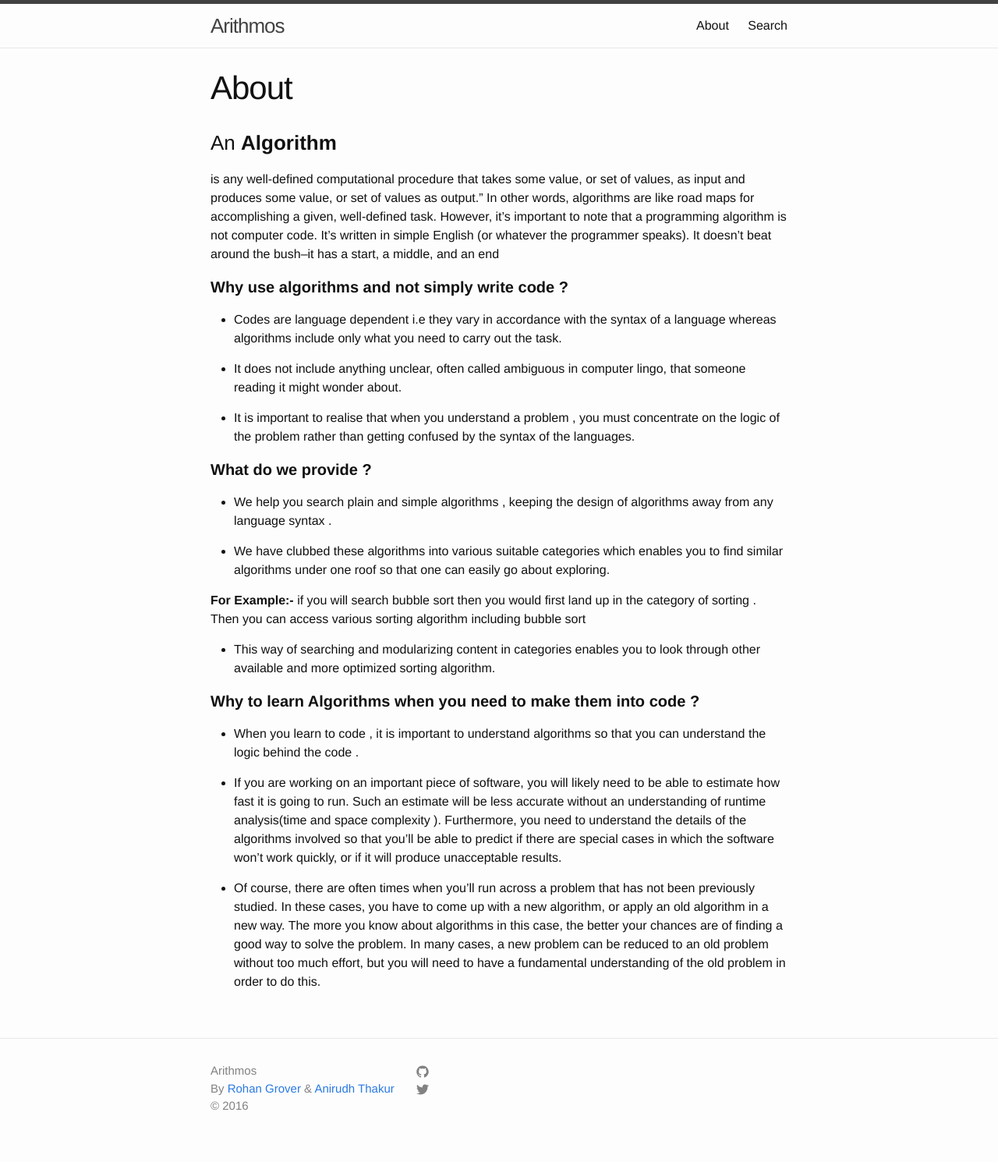
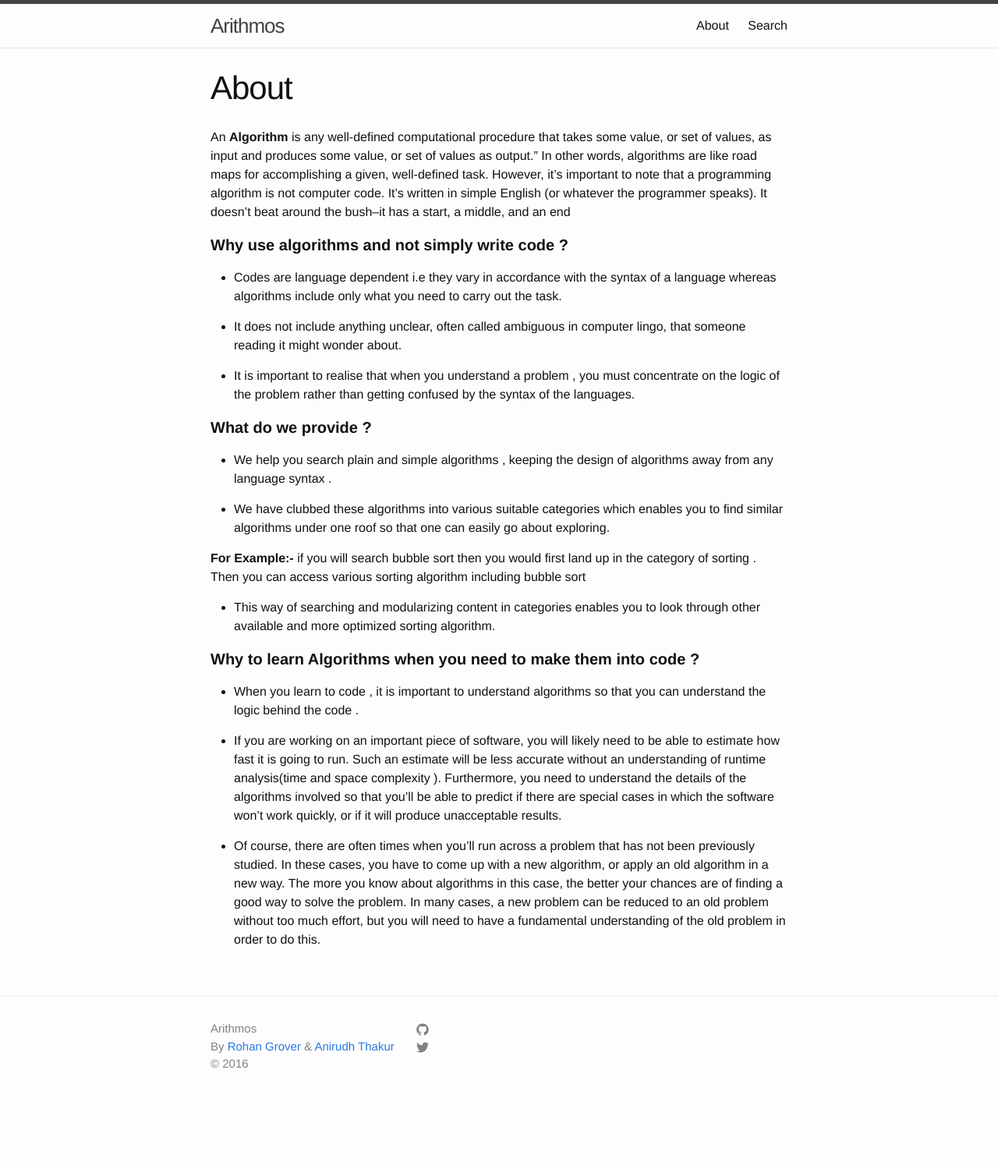
Before and after one commit to aarithmos/Algorithms, a Jekyll site: the page built from about.md, in a window 1280 px wide. Shown: the whole page at 78% size. Built offline with Jekyll 4.4.1, drawn with Linux system fonts in a browser that asks for light colours; after the commit the page ends 1436 px from its top, so only the background shows below that.

```diff
--- a/about.md
+++ b/about.md
@@ -4,8 +4,7 @@ title: About
 permalink: /about/
 ---
 
-### An __Algorithm__
-is any well-defined computational procedure that takes some value, or set of values, as input and produces some value, or set of values as output." In other words, algorithms are like road maps for accomplishing a given, well-defined task.
+An __Algorithm__ is any well-defined computational procedure that takes some value, or set of values, as input and produces some value, or set of values as output." In other words, algorithms are like road maps for accomplishing a given, well-defined task.
 However, it's important to note that a programming algorithm is not computer code. It's written in simple English (or whatever the programmer speaks). It doesn't beat around the bush--it has a start, a middle, and an end
 
 #### __Why use algorithms and not simply write code ?__
```
